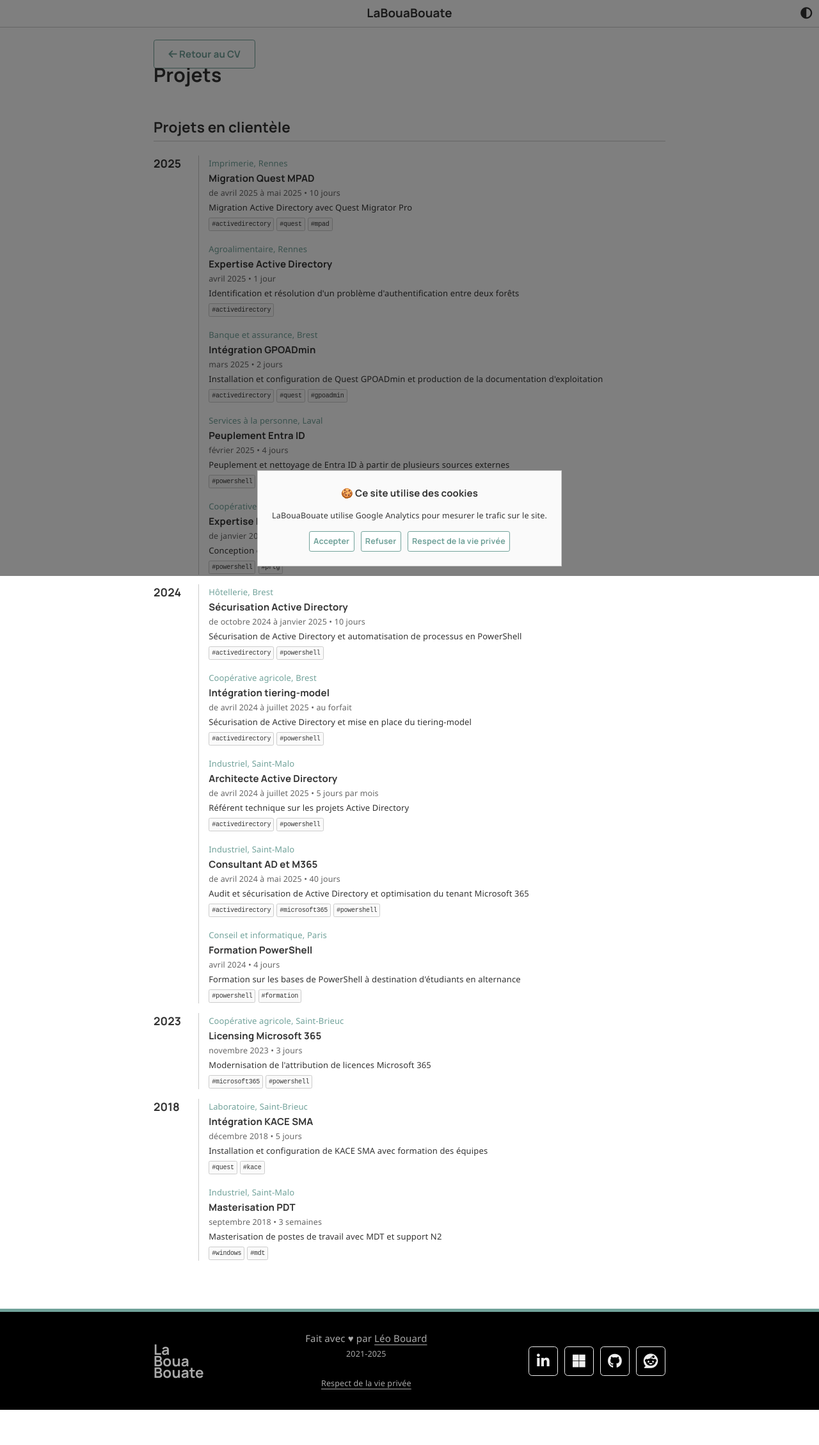
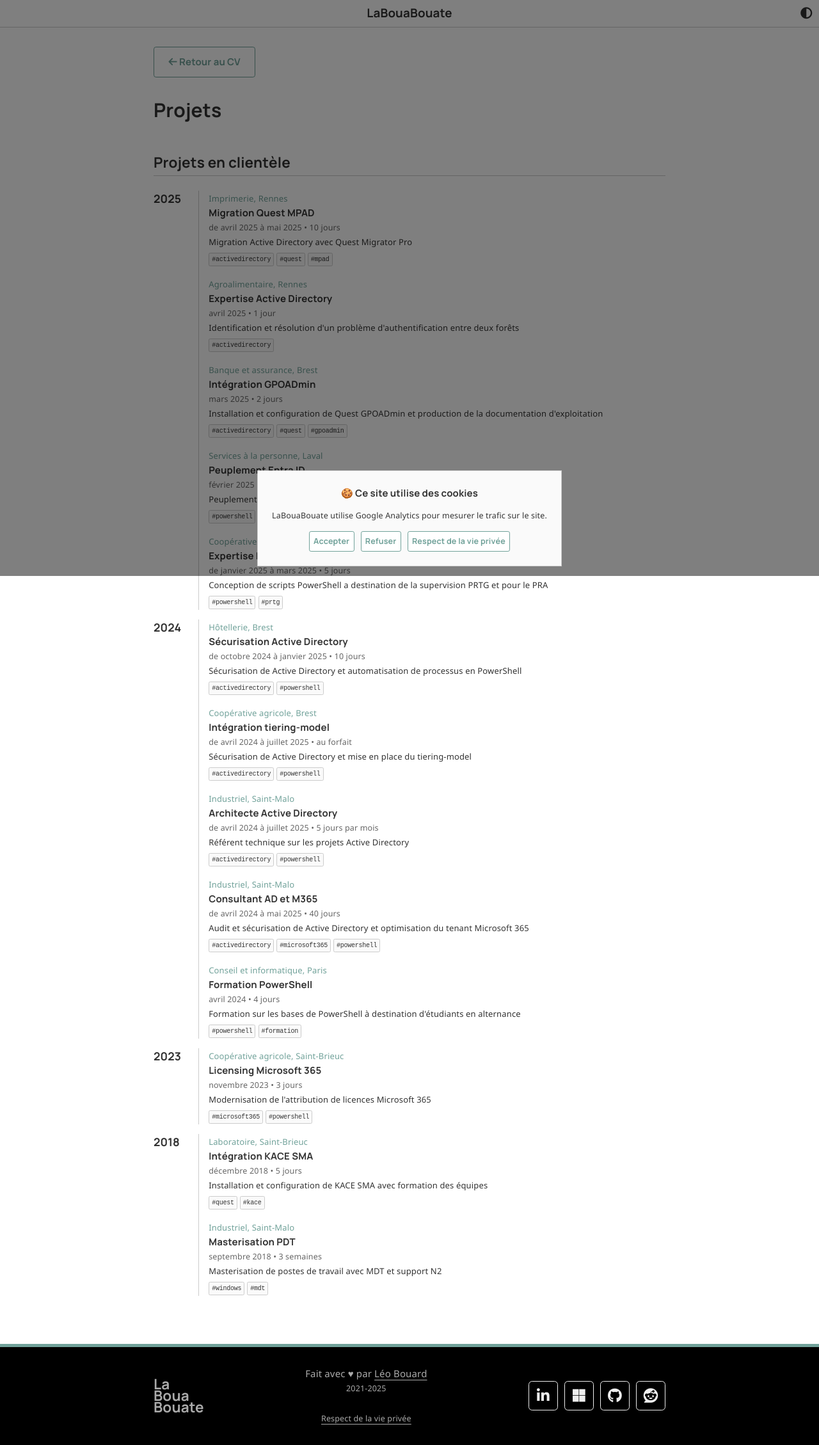
Before and after one commit to leobouard/leobouard.github.io, a Jekyll site: the page built from _pages/projects.html, in a window 1280 px wide. Shown: the whole page at 64% size. Built offline with Jekyll 4.4.1, drawn with Linux system fonts in a browser that asks for light colours; nearby versions of some CDN libraries; some web fonts are replaced; before the commit the page ends 2203 px from its top, so only the background shows below that.

Commit message:
Correction display boutton

```diff
--- a/_pages/cv.html
+++ b/_pages/cv.html
@@ -112,7 +112,7 @@
     {% endfor %}
   </details>
   {% endfor %}
-  <a href="/projects" class="no-decoration button-primary hover-bottom" style="width: fit-content; margin: 1em auto; display: block;">Voir les projets</a>
+  <a href="/projects" class="no-decoration button-primary hover-bottom" style="display: inline-block; margin: 1em auto;">Voir les projets</a>
 </div>
 
 <h2>Formation</h2>
--- a/_pages/projects.html
+++ b/_pages/projects.html
@@ -4,7 +4,7 @@
 description: "Liste des projets sur lesquels j'ai travaillé"
 ---
 
-<a href="/cv" class="no-decoration button-primary hover-bottom" style="left: 0;">
+<a href="/cv" class="no-decoration button-primary hover-bottom" style="display: inline-block; margin-bottom: 2em;">
   <i class="fa-solid fa-arrow-left" aria-hidden="true"></i>
   <span>Retour au CV</span>
 </a>
```
